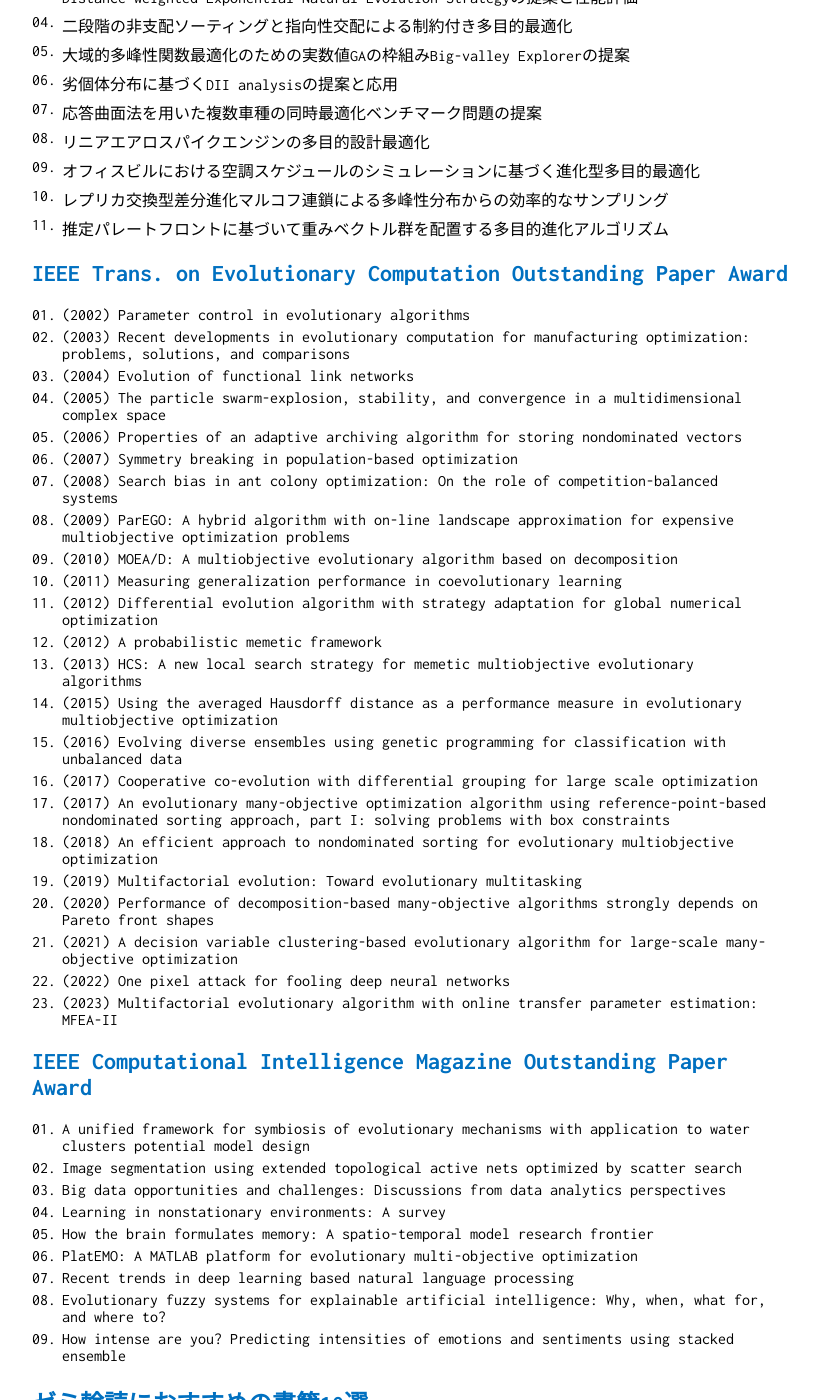
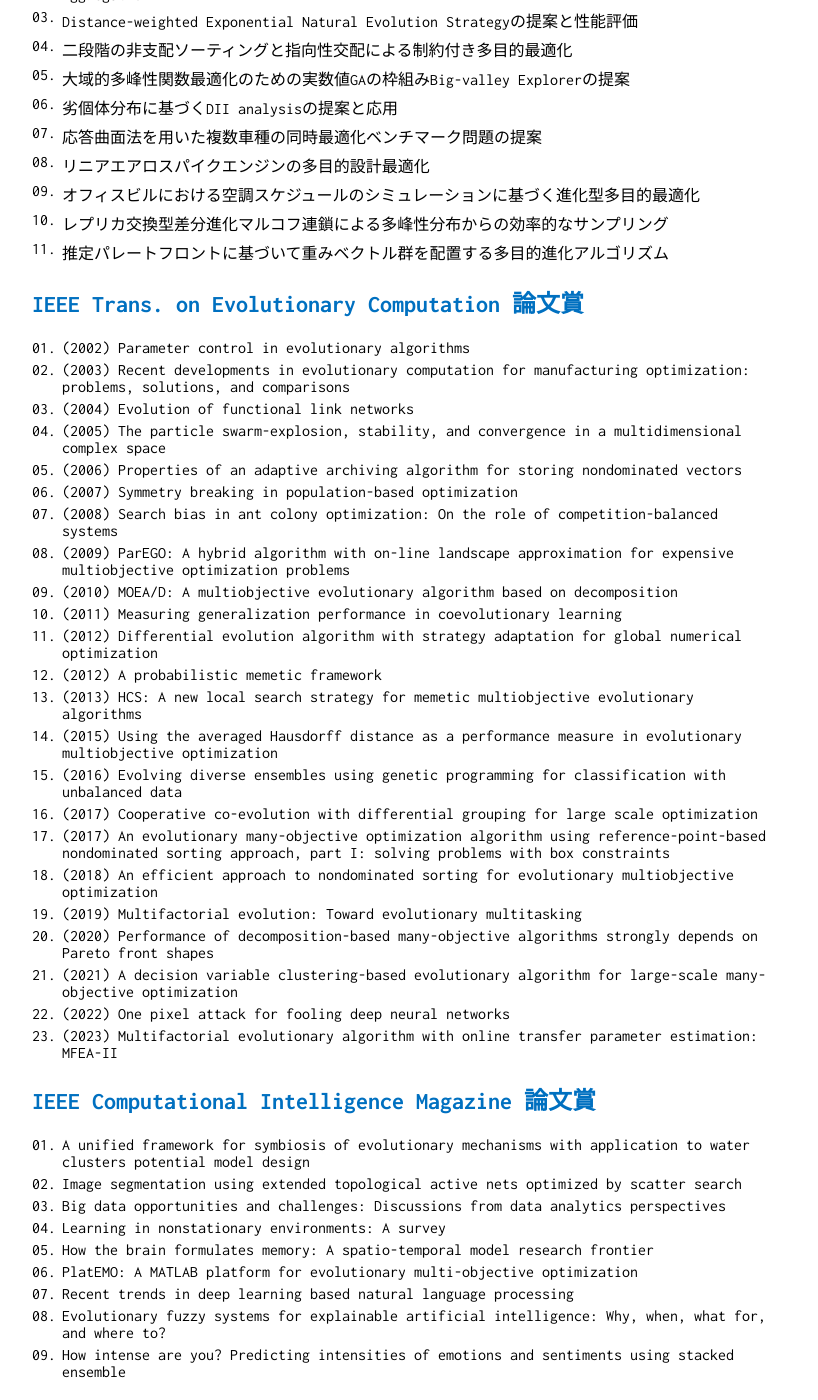
Before and after one commit to tomtkg/tomtkg.github.io, a Jekyll site: the page built from bib.md, in a window 1280 px wide and 1400 px high, scrolled down 2611 px. Shown: the whole window, without its empty margins (228-1046 px from the left). Built offline with Jekyll 4.4.1, drawn with Linux system fonts in a browser that asks for light colours; some of the changed text lies outside the part shown.

Commit message:
Update bib.md

```diff
--- a/bib.md
+++ b/bib.md
@@ -8,7 +8,8 @@
 [進化計算が関連する国内学術団体10選](#進化計算が関連する国内学術団体10選)
 [進化計算が関連する研究室](#進化計算が関連する研究室)
 [進化計算学会論文誌論文賞](#進化計算学会論文誌論文賞)
-[IEEE Trans. Evol. Comput. 論文賞](#ieee-transactions-on-evolutionary-computation-outstanding-paper-award)
+[IEEE Trans. on Evolutionary Computation 論文賞](#ieee-trans-on-evolutionary-computation-論文賞)
+[IEEE Computational Intelligence Magazine 論文賞](#ieee-computational-intelligence-magazine-論文賞)
 [ゼミ輪読におすすめの書籍10選](#ゼミ輪読におすすめの書籍10選)
 
 ## [進化計算ライブラリ10選](https://raw.githubusercontent.com/tomtkg/tomtkg.github.io/master/data/library.bib)
@@ -101,7 +102,7 @@
 1. レプリカ交換型差分進化マルコフ連鎖による多峰性分布からの効率的なサンプリング
 1. 推定パレートフロントに基づいて重みベクトル群を配置する多目的進化アルゴリズム
 
-## [IEEE Trans. on Evolutionary Computation Outstanding Paper Award](https://raw.githubusercontent.com/tomtkg/tomtkg.github.io/master/data/tevc.bib)
+## [IEEE Trans. on Evolutionary Computation 論文賞](https://raw.githubusercontent.com/tomtkg/tomtkg.github.io/master/data/tevc.bib)
 1. (2002) Parameter control in evolutionary algorithms
 1. (2003) Recent developments in evolutionary computation for manufacturing optimization: problems, solutions, and comparisons
 1. (2004) Evolution of functional link networks
@@ -126,7 +127,7 @@
 1. (2022) One pixel attack for fooling deep neural networks
 1. (2023) Multifactorial evolutionary algorithm with online transfer parameter estimation: MFEA-II
 
-## [IEEE Computational Intelligence Magazine Outstanding Paper Award](https://raw.githubusercontent.com/tomtkg/tomtkg.github.io/master/data/cim.bib)
+## [IEEE Computational Intelligence Magazine 論文賞](https://raw.githubusercontent.com/tomtkg/tomtkg.github.io/master/data/cim.bib)
 2015. A unified framework for symbiosis of evolutionary mechanisms with application to water clusters potential model design
 1. Image segmentation using extended topological active nets optimized by scatter search
 1. Big data opportunities and challenges: Discussions from data analytics perspectives
```
